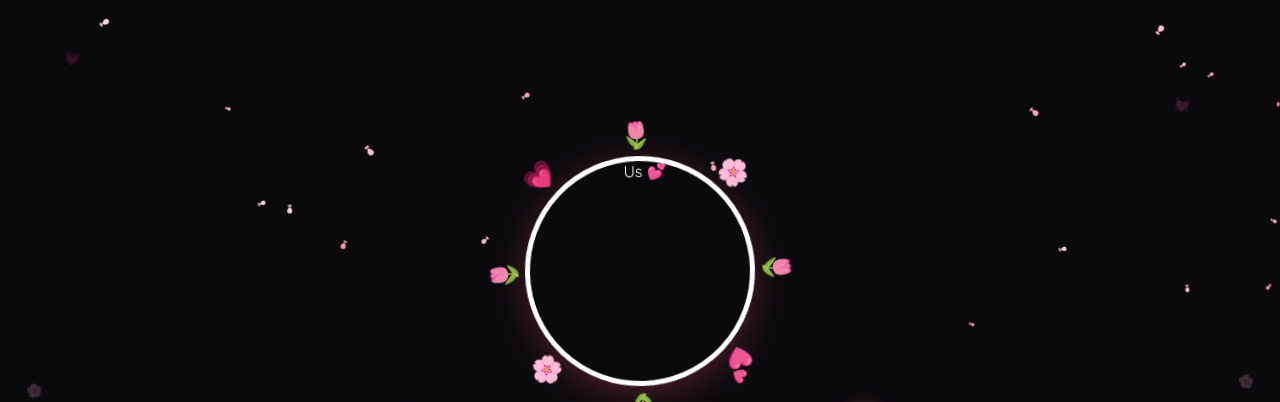
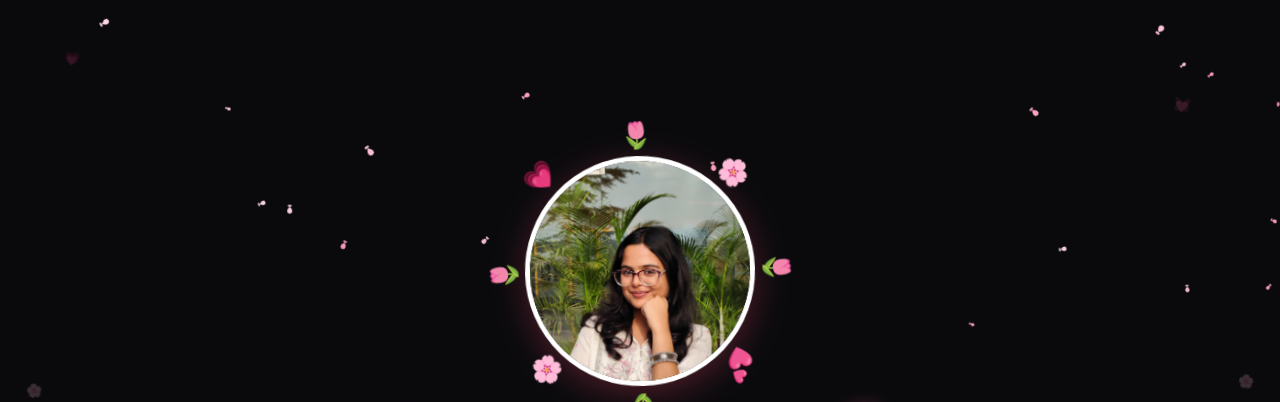
Before and after one commit to bvk-beep/hihihihihihihihi, a plain HTML site: page index.html in a window 1280 px wide. Shown: the top 402 px of the page. Drawn offline with Linux system fonts and the light colour scheme.

Commit message:
Update index.html

```diff
--- a/index.html
+++ b/index.html
@@ -425,7 +425,7 @@ body::before {
         Ideal: square crop, faces centred
       -->
       <img class="kiss-photo"
-        src="photos/frontphoto.png"
+        src="photos/frontpage.jpeg"
         alt="Us 💕"
       />
     </div>
```
